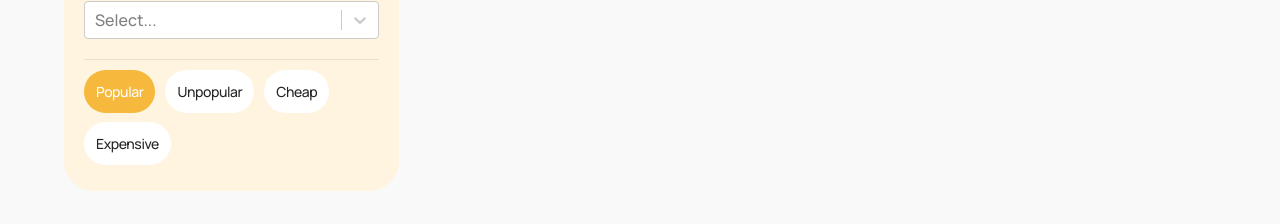
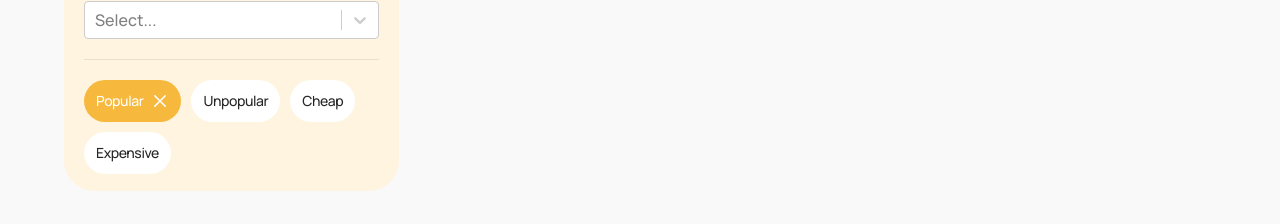
Before and after one commit to AlexandraKhalimon/pet-love-app, a Next.js app: page /notices in a window 1280 px wide. Both pictures are taken after a click on the label "Popular". Shown: the part 491-715 px from the top of the page. Built offline with nearby package versions, Linux system fonts and the light colour scheme; no server answers.

Commit message:
feat(notices-filters): implement cross button for checked radio button

```diff
--- a/components/NoticesFilters/NoticesFilters.module.css
+++ b/components/NoticesFilters/NoticesFilters.module.css
@@ -110,10 +110,13 @@
 }
 
 .radioLabel {
-  position: relative;
   width: auto;
   height: 42px;
   cursor: pointer;
+  display: flex;
+  flex-direction: row;
+  gap: 8px;
+  align-items: center;
 }
 
 .radio {
@@ -122,6 +125,9 @@
 }
 
 .radioText {
+  display: flex;
+  flex-direction: row;
+  gap: 8px;
   border-radius: 30px;
   padding: 12px;
   width: auto;
@@ -146,6 +152,20 @@
   color: #fff;
 }
 
+.cross {
+  display: none;
+}
+
+.radio:checked + .radioText > .cross {
+  display: inline-flex;
+  background-color: transparent;
+}
+
+.icon {
+  fill: transparent;
+  stroke: #fff;
+}
+
 @media (min-width: 320px) and (max-width: 374px) {
   .search,
   .input {
--- a/components/NoticesFilters/NoticesFilters.tsx
+++ b/components/NoticesFilters/NoticesFilters.tsx
@@ -3,7 +3,7 @@
 import css from "./NoticesFilters.module.css";
 import { Category, Sex, Species } from "@/types/notice";
 import SearchField from "../SearchField/SearchField";
-import { Controller, useForm } from "react-hook-form";
+import { Controller, useForm, useWatch } from "react-hook-form";
 import Select from "react-select";
 
 interface FilterSelect {
@@ -39,7 +39,7 @@ export default function NoticesFilters({
   types,
   locations,
 }: Props) {
-  const { register, control } = useForm<FiltersFormValues>({
+  const { register, control, setValue } = useForm<FiltersFormValues>({
     defaultValues: {
       category: null,
       sex: null,
@@ -72,6 +72,11 @@ export default function NoticesFilters({
       label: type,
     })),
   ];
+
+  const noticeWatched = useWatch({
+    control,
+    name: "notice",
+  });
 
   return (
     <form className={css.form}>
@@ -211,7 +216,24 @@ export default function NoticesFilters({
             value="Popular"
             className={css.radio}
           />
-          <span className={css.radioText}>Popular</span>
+          <span className={css.radioText}>
+            Popular
+            {noticeWatched === "Popular" && (
+              <button
+                className={css.cross}
+                type="button"
+                onClick={(event) => {
+                  event.preventDefault();
+                  event.stopPropagation();
+                  setValue("notice", "");
+                }}
+              >
+                <svg width={18} height={18} className={css.icon}>
+                  <use href="/icons.svg#icon-cross-small"></use>
+                </svg>
+              </button>
+            )}
+          </span>
         </label>
         <label className={css.radioLabel}>
           <input
@@ -220,7 +242,24 @@ export default function NoticesFilters({
             value="Unpopular"
             className={css.radio}
           />
-          <span className={css.radioText}>Unpopular</span>
+          <span className={css.radioText}>
+            Unpopular
+            {noticeWatched === "Unpopular" && (
+              <button
+                className={css.cross}
+                type="button"
+                onClick={(event) => {
+                  event.preventDefault();
+                  event.stopPropagation();
+                  setValue("notice", "");
+                }}
+              >
+                <svg width={18} height={18} className={css.icon}>
+                  <use href="/icons.svg#icon-cross-small"></use>
+                </svg>
+              </button>
+            )}
+          </span>
         </label>
         <label className={css.radioLabel}>
           <input
@@ -229,7 +268,24 @@ export default function NoticesFilters({
             value="Cheap"
             className={css.radio}
           />
-          <span className={css.radioText}>Cheap</span>
+          <span className={css.radioText}>
+            Cheap
+            {noticeWatched === "Cheap" && (
+              <button
+                className={css.cross}
+                type="button"
+                onClick={(event) => {
+                  event.preventDefault();
+                  event.stopPropagation();
+                  setValue("notice", "");
+                }}
+              >
+                <svg width={18} height={18} className={css.icon}>
+                  <use href="/icons.svg#icon-cross-small"></use>
+                </svg>
+              </button>
+            )}
+          </span>
         </label>
         <label className={css.radioLabel}>
           <input
@@ -238,7 +294,24 @@ export default function NoticesFilters({
             value="Expensive"
             className={css.radio}
           />
-          <span className={css.radioText}>Expensive</span>
+          <span className={css.radioText}>
+            Expensive
+            {noticeWatched === "Expensive" && (
+              <button
+                className={css.cross}
+                type="button"
+                onClick={(event) => {
+                  event.preventDefault();
+                  event.stopPropagation();
+                  setValue("notice", "");
+                }}
+              >
+                <svg width={18} height={18} className={css.icon}>
+                  <use href="/icons.svg#icon-cross-small"></use>
+                </svg>
+              </button>
+            )}
+          </span>
         </label>
       </div>
     </form>
```
